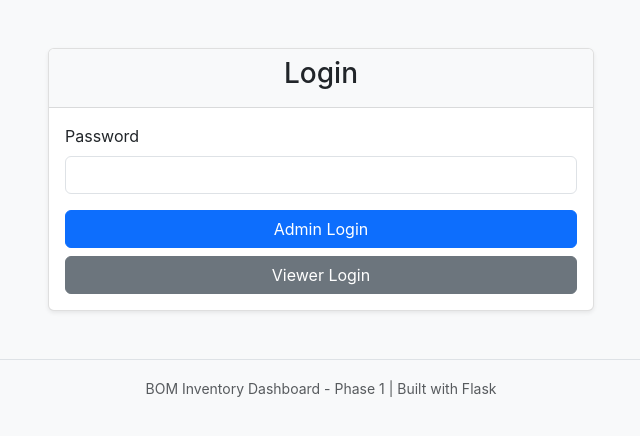
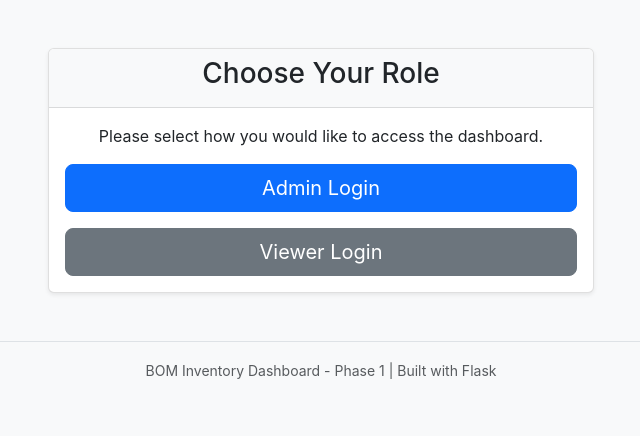
Before and after one commit to teezee4/bomDash, a Flask app: page /login in a window 1280 px wide. Shown: the top 436 px of the page, without its empty margins (319-959 px from the left). Run offline with Flask 3, Linux system fonts and the light colour scheme; some libraries are stand-ins or nearby versions.

Commit message:
Refactor login flow and enhance security
This commit refactors the login flow to provide a clearer user experience and enhances the security by making the route protection more robust.

Key changes:
- A new login landing page is introduced with separate buttons for 'Admin Login' and 'Viewer Login'.
- The admin login is handled by a dedicated page with a password form.
- The viewer login is now a direct link that logs in the user without requiring any input.
- The `@admin_required` decorator is now used consistently for all admin-only routes, making the code cleaner and more maintainable.
- Redundant template files have been removed.

```diff
--- a/app/routes.py
+++ b/app/routes.py
@@ -20,27 +20,30 @@ def admin_required(f):
         return f(*args, **kwargs)
     return decorated_function
 
-@main.route('/login', methods=['GET', 'POST'])
+@main.route('/login')
 def login():
+    return render_template('auth/landing.html')
+
+
+@main.route('/login_viewer')
+def login_viewer():
+    session['role'] = 'viewer'
+    flash('Viewer login successful!', 'success')
+    return redirect(url_for('main.dashboard'))
+
+
+@main.route('/admin_login', methods=['GET', 'POST'])
+def admin_login():
     form = LoginForm()
-    if request.method == 'POST':
-        role = request.form.get('submit_button')
-        if role == 'viewer':
-            session['role'] = 'viewer'
-            flash('Viewer login successful!', 'success')
+    if form.validate_on_submit():
+        if form.password.data == 'sga2':
+            session['role'] = 'admin'
+            flash('Admin login successful!', 'success')
             return redirect(url_for('main.dashboard'))
-
-        if form.validate_on_submit():
-            if role == 'admin':
-                # Hardcoded password check
-                if form.password.data == 'sga2':
-                    session['role'] = 'admin'
-                    flash('Admin login successful!', 'success')
-                    return redirect(url_for('main.dashboard'))
-                else:
-                    flash('Invalid password for admin login.', 'error')
-                    return redirect(url_for('main.login'))
-    return render_template('login.html', form=form)
+        else:
+            flash('Invalid password for admin login.', 'error')
+            return redirect(url_for('main.admin_login'))
+    return render_template('auth/admin_login.html', form=form)
 
 @main.route('/logout')
 def logout():
@@ -51,8 +54,9 @@ def logout():
 
 @main.before_request
 def require_login():
-    # Allow access to login page and static files without being logged in
-    if 'role' not in session and request.endpoint not in ['main.login', 'static']:
+    # Allow access to login pages and static files without being logged in
+    allowed_endpoints = ['main.login', 'main.admin_login', 'main.login_viewer', 'static']
+    if 'role' not in session and request.endpoint not in allowed_endpoints:
         return redirect(url_for('main.login'))
 
 
@@ -169,14 +173,12 @@ def parts_list():
 
 
 @main.route('/delivery_log', methods=['GET', 'POST'])
+@admin_required
 def delivery_log():
     """Log new deliveries and view delivery history"""
     form = DeliveryForm()
 
     if form.validate_on_submit():
-        if session.get('role') != 'admin':
-            flash('You do not have permission to perform this action.', 'error')
-            return redirect(url_for('main.delivery_log'))
         # Create new delivery log entry
         delivery = DeliveryLog(
             part_number=form.part_number.data,
@@ -210,14 +212,12 @@ def delivery_log():
 
 
 @main.route('/stock_adjustment', methods=['GET', 'POST'])
+@admin_required
 def stock_adjustment():
     """Manual stock adjustments"""
     form = StockAdjustmentForm()
 
     if form.validate_on_submit():
-        if session.get('role') != 'admin':
-            flash('You do not have permission to perform this action.', 'error')
-            return redirect(url_for('main.stock_adjustment'))
         # Find the BOM item
         bom_item = MainBOMStorage.query.filter_by(part_number=form.part_number.data).first()
         if not bom_item:
@@ -322,15 +322,13 @@ def part_autocomplete():
 
 
 @main.route('/edit_part/<int:part_id>', methods=['GET', 'POST'])
+@admin_required
 def edit_part(part_id):
     """Edit a specific BOM item"""
     bom_item = MainBOMStorage.query.get_or_404(part_id)
     form = BOMItemForm(obj=bom_item)
 
     if form.validate_on_submit():
-        if session.get('role') != 'admin':
-            flash('You do not have permission to perform this action.', 'error')
-            return redirect(url_for('main.edit_part', part_id=part_id))
         # Update all the fields
         form.populate_obj(bom_item)
 
@@ -387,12 +385,10 @@ def add_part():
 
 
 @main.route('/export_shipment', methods=['GET', 'POST'])
+@admin_required
 def export_shipment():
     """Export/ship parts to divisions and deduct from stock"""
     if request.method == 'POST':
-        if session.get('role') != 'admin':
-            flash('You do not have permission to perform this action.', 'error')
-            return redirect(url_for('main.export_shipment'))
         division_name = request.form.get('division_name')
         shipment_data = request.form.get('shipment_data')  # JSON data of parts and quantities
 
@@ -519,13 +515,11 @@ def dynamic_calculator():
 
 
 @main.route('/divisions', methods=['GET', 'POST'])
+@admin_required
 def list_divisions():
     """List all inventory divisions and allow creating new ones"""
     form = DivisionForm()
     if form.validate_on_submit():
-        if session.get('role') != 'admin':
-            flash('You do not have permission to perform this action.', 'error')
-            return redirect(url_for('main.list_divisions'))
         # Check if division name already exists
         existing_division = InventoryDivision.query.filter_by(division_name=form.division_name.data).first()
         if existing_division:
@@ -634,6 +628,7 @@ def send_kits(division_id):
 
 
 @main.route('/defected_parts', methods=['GET', 'POST'])
+@admin_required
 def defected_parts():
     """Log and view defected parts"""
     form = DefectedPartForm()
@@ -642,9 +637,6 @@ def defected_parts():
     form.division_id.choices.insert(0, ('', 'N/A - Main Stock or Unspecified'))
 
     if form.validate_on_submit():
-        if session.get('role') != 'admin':
-            flash('You do not have permission to perform this action.', 'error')
-            return redirect(url_for('main.defected_parts'))
         # Find the corresponding BOM item to ensure part number is valid
         bom_item = MainBOMStorage.query.filter_by(part_number=form.part_number.data).first()
         if not bom_item:
--- a/app/templates/login.html
+++ b/app/templates/auth/admin_login.html
@@ -1,6 +1,6 @@
 {% extends "base.html" %}
 
-{% block title %}Login{% endblock %}
+{% block title %}Admin Login{% endblock %}
 
 {% block navbar %}{% endblock %}
 
@@ -9,10 +9,10 @@
     <div class="col-md-6">
         <div class="card">
             <div class="card-header">
-                <h3 class="text-center">Login</h3>
+                <h3 class="text-center">Admin Login</h3>
             </div>
             <div class="card-body">
-                <form method="POST" action="{{ url_for('main.login') }}">
+                <form method="POST" action="{{ url_for('main.admin_login') }}">
                     {{ form.hidden_tag() }}
                     <div class="mb-3">
                         {{ form.password.label(class="form-label") }}
@@ -21,11 +21,13 @@
                             <span class="text-danger">{{ error }}</span>
                         {% endfor %}
                     </div>
-                    <div class="d-grid gap-2">
-                        <button type="submit" name="submit_button" value="admin" class="btn btn-primary">Admin Login</button>
-                        <button type="submit" name="submit_button" value="viewer" class="btn btn-secondary">Viewer Login</button>
+                    <div class="d-grid">
+                        <button type="submit" class="btn btn-primary">Login</button>
                     </div>
                 </form>
+                <div class="text-center mt-3">
+                    <a href="{{ url_for('main.login') }}">Back to role selection</a>
+                </div>
             </div>
         </div>
     </div>
--- /dev/null
+++ b/app/templates/auth/landing.html
@@ -0,0 +1,24 @@
+{% extends "base.html" %}
+
+{% block title %}Login{% endblock %}
+
+{% block navbar %}{% endblock %}
+
+{% block content %}
+<div class="row justify-content-center mt-5">
+    <div class="col-md-6">
+        <div class="card text-center">
+            <div class="card-header">
+                <h3 class="text-center">Choose Your Role</h3>
+            </div>
+            <div class="card-body">
+                <p class="card-text">Please select how you would like to access the dashboard.</p>
+                <div class="d-grid gap-3">
+                    <a href="{{ url_for('main.admin_login') }}" class="btn btn-primary btn-lg">Admin Login</a>
+                    <a href="{{ url_for('main.login_viewer') }}" class="btn btn-secondary btn-lg">Viewer Login</a>
+                </div>
+            </div>
+        </div>
+    </div>
+</div>
+{% endblock %}
```
